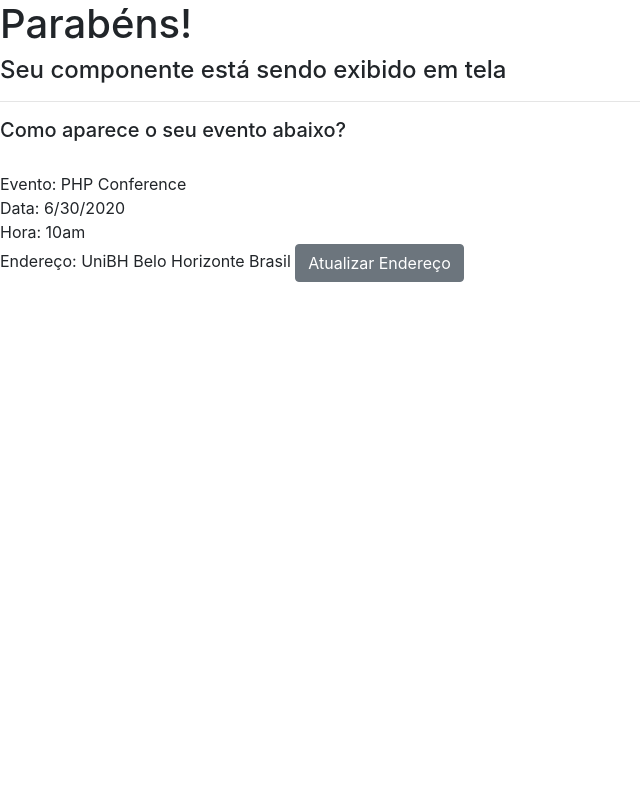
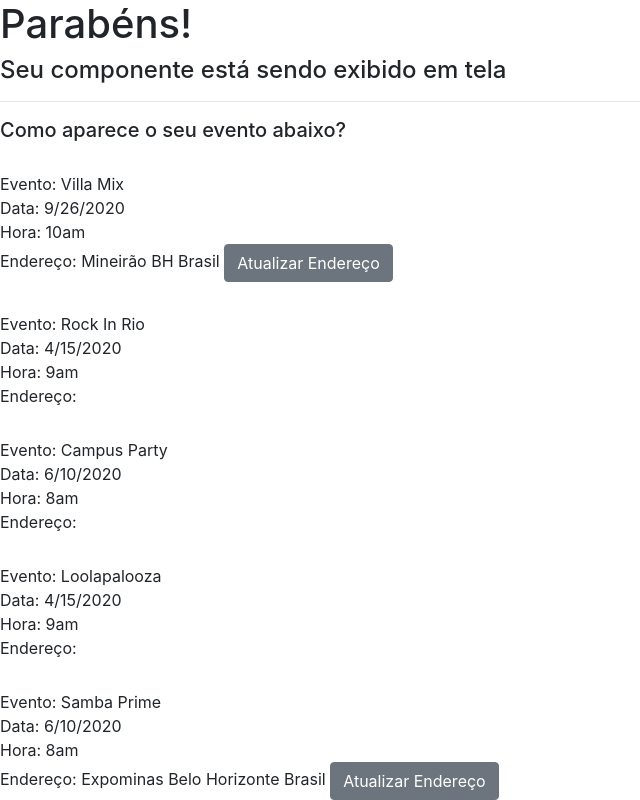
Before and after one commit to samaraduarte/Angular-Aula2, an Angular app: page / in a window 1280 px wide. Shown: the whole page, without its empty margins (0-640 px from the left). Built offline with nearby package versions, Linux system fonts and the light colour scheme.

Commit message:
Ultimo exercicio funcionando

```diff
--- a/src/app/eventos/endereco/endereco.component.html
+++ b/src/app/eventos/endereco/endereco.component.html
@@ -1,5 +1,5 @@
-{{ endereco }}
-{{ cidade }}
-{{ pais }}
+{{ location.address }}
+{{ location.city }}
+{{ location.country }}
 
 <button type="button" class="btn btn-secondary" (click)="atualizaEndereco()">Atualizar Endereço</button>
--- a/src/app/eventos/endereco/endereco.component.ts
+++ b/src/app/eventos/endereco/endereco.component.ts
@@ -7,17 +7,14 @@
 })
 export class EnderecoComponent implements OnInit {
 
-  @Input() endereco;
-  @Input() cidade;
-  @Input() pais;
+  @Input() location;
 
   @Output() atualizarEndereco = new EventEmitter();
 
   atualizaEndereco() {
     let name = 'Villa Mix';
     let location = {address: 'Mineirinho', city: 'Belo Horizonte', country: 'Brasil'};
-    this.atualizarEndereco.emit(name);
-    this.atualizarEndereco.emit(location);
+    this.atualizarEndereco.emit({name, location});
   }
   constructor() { }
 
--- a/src/app/eventos/eventos.component.html
+++ b/src/app/eventos/eventos.component.html
@@ -3,22 +3,19 @@
   <h4>Seu componente está sendo exibido em tela</h4>
   <hr>
   <h5>Como aparece o seu evento abaixo?</h5>
-<div *ngFor="let evento of evento">
+<div *ngFor="let evento of eventos">
   <div style="margin-top:30px">
-    Evento: {{ evento?.name }}
+    Evento: {{ evento.name }}
   </div>
   <div>
-    Data: <app-datas [data]="evento?.date"></app-datas>
+    Data: <app-datas [data]="evento.date"></app-datas>
   </div>
   <div>
-    Hora: {{ evento?.time }}
+    Hora: {{ evento.time }}
   </div>
-  <div *ngIf="evento.location">
+  <div >
     Endereço:
-    <app-endereco [endereco]="evento?.location?.address"
-      [cidade]="evento?.location?.city"
-      [pais]="evento?.location?.country"
-      (atualizarEndereco)="receberEnderecoAtualizado($event)">
+    <app-endereco *ngIf="evento.location" (atualizarEndereco)="receberEnderecoAtualizado($event)" [location]="evento.location">
     </app-endereco>
   </div>
 </div>
--- a/src/app/eventos/eventos.component.ts
+++ b/src/app/eventos/eventos.component.ts
@@ -8,24 +8,30 @@
 export class EventosComponent implements OnInit {
 
   evento = [
-    {name: 'PHP Conference',
-     date: '6/30/2020',
-     time: '10am',
-     location: {address: 'UniBH ', city: 'Belo Horizonte', country: 'Brasil'}},
- ];
+    {name: 'PHP Conference', date: '6/30/2020', time: '10am', location: {address: 'UniBH ', city: 'Belo Horizonte', country: 'Brasil'}},
+  ];
+
+  eventos = [
+    {name: 'Villa Mix', date: '9/26/2020', time: '10am', location: {address: 'Mineirão ', city: 'BH', country: 'Brasil'}},
+    {name: 'Rock In Rio', date: '4/15/2020', time: '9am', onlineUrl: 'https://www.rockinrio.com.br/'},
+    {name: 'Campus Party', date: '6/10/2020', time: '8am'},
+    {name: 'Loolapalooza', date: '4/15/2020', time: '9am', onlineUrl: 'http://www.loolapalooza.com'},
+    // tslint:disable-next-line: max-line-length
+    {name: 'Samba Prime', date: '6/10/2020', time: '8am', location: {address: 'Expominas', city: 'Belo Horizonte', country: 'Brasil'}, onlineUrl: 'http://www.sambaprime.com.br'}
+  ];
 
   constructor() {  }
 
   ngOnInit(): void {
   }
 
-  receberEnderecoAtualizado($event) {
-    console.log($event);
+  receberEnderecoAtualizado(event) {
+    this.eventos.forEach( evento => {
+      // tslint:disable-next-line: triple-equals
+      if (evento.name == event.name){
+        evento.location = event.location;
+      }
+    });
+ }
 
-    const eventEmitter = {};
-    // tslint:disable-next-line: forin
-    for (const i in this.evento){
-      this.evento[i] = $event[i];
-    }
- }
 }
```
